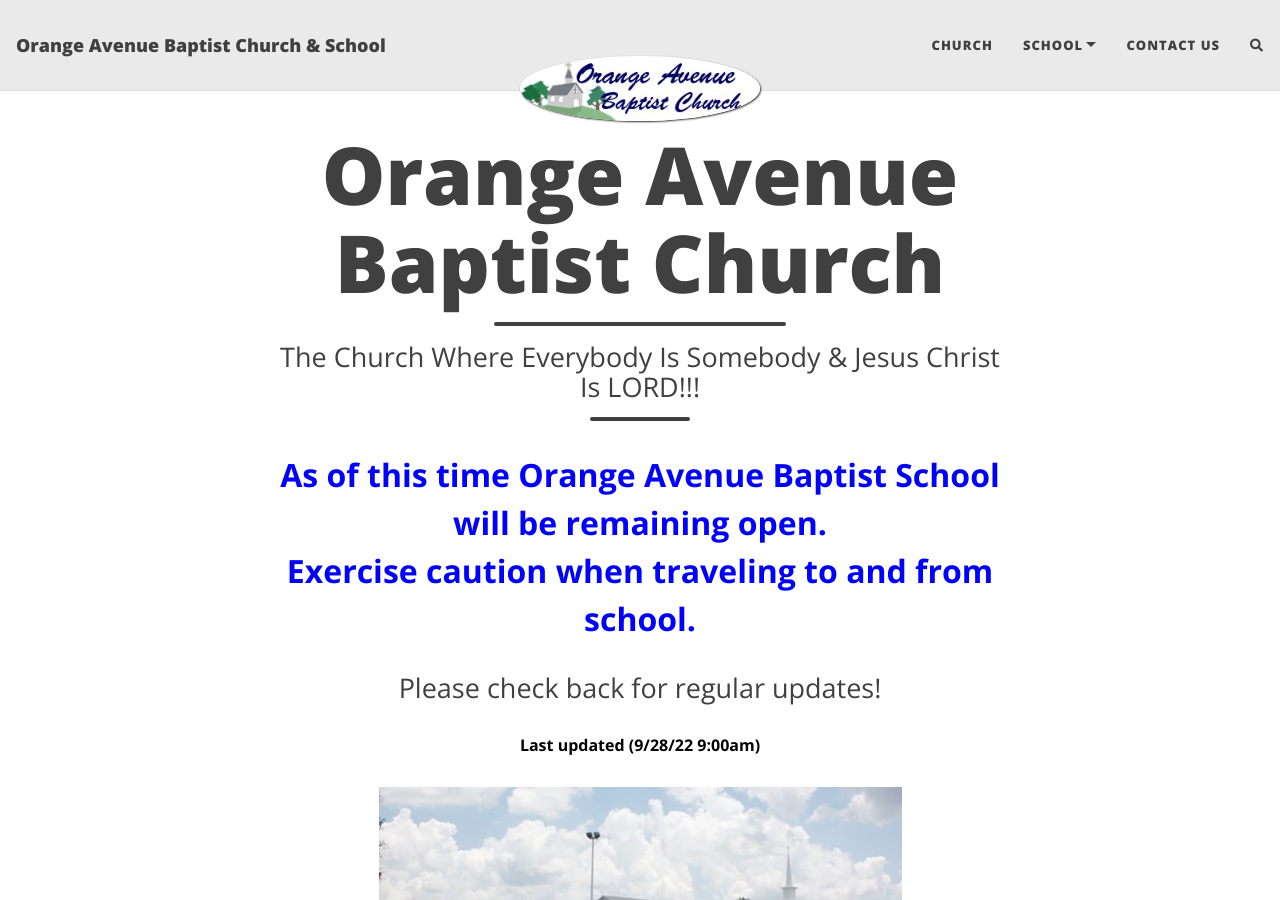
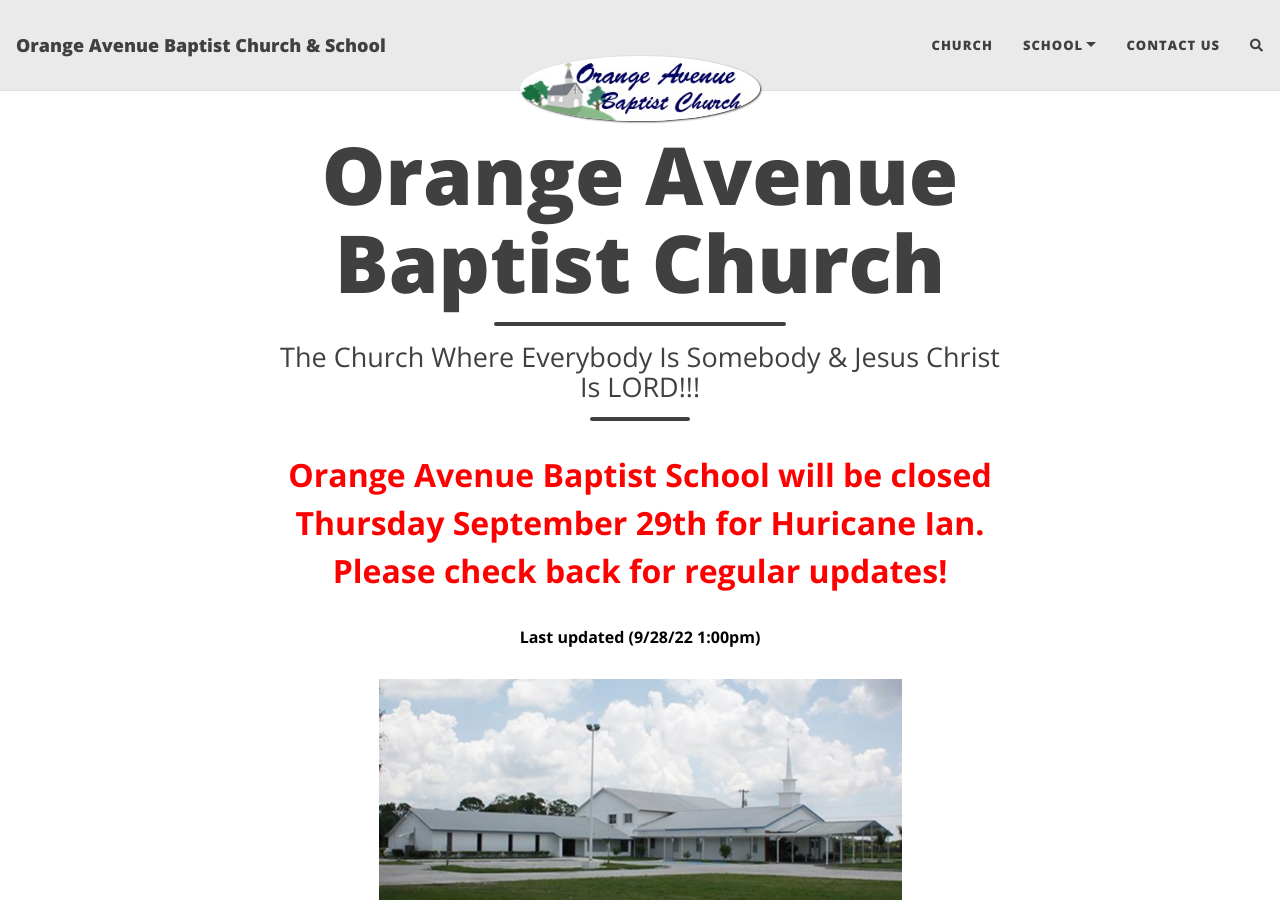
Before and after one commit to techdouttech/oabc-website, a Jekyll site: the page built from index.html, in a window 1280 px wide and 900 px high. Built offline with Jekyll 4.4.1, drawn with Linux system fonts in a browser that asks for light colours; nearby versions of some CDN libraries; the list of posts is cut into pages by our own code; comment, search, counter and statistics services are not loaded.

Commit message:
Hurricane Update

```diff
--- a/index.html
+++ b/index.html
@@ -3,12 +3,12 @@
 title: Orange Avenue Baptist Church
 subtitle: The Church Where Everybody Is Somebody & Jesus Christ Is LORD!!!
 body: |
-    <!---<p style="color:red;font-weight: bold;font-size: 24pt;">Orange Avenue Baptist School will be closed Wednesday September 28th for Huricane ____. <br />
-    Please check back for updates!</p>--->
-    <p style="color:blue;font-weight: bold;font-size: 24pt;">As of this time Orange Avenue Baptist School will be remaining open.<br />
+    <p style="color:red;font-weight: bold;font-size: 24pt;">Orange Avenue Baptist School will be closed Thursday September 29th for Huricane Ian. <br />
+    Please check back for regular updates!</p>
+    <!---<p style="color:blue;font-weight: bold;font-size: 24pt;">As of this time Orange Avenue Baptist School will be remaining open.<br />
     Exercise caution when traveling to and from school.</p>
-    Please check back for regular updates!</p>
-    <p style="color:black;font-weight: bold;font-size: 12pt;">Last updated (9/28/22 9:00am)</p>
+    Please check back for regular updates!</p>--->
+    <p style="color:black;font-weight: bold;font-size: 12pt;">Last updated (9/28/22 1:00pm)</p>
     <img src="/assets/img/OABC-Property.png"><br /><br />
     We welcome you to the OABC Ministries website!<br />
     If you do not have a Church home, or you are looking for where God would have you to serve, we invite you to join us at Orange Avenue Baptist Church.<br /><br />
```
